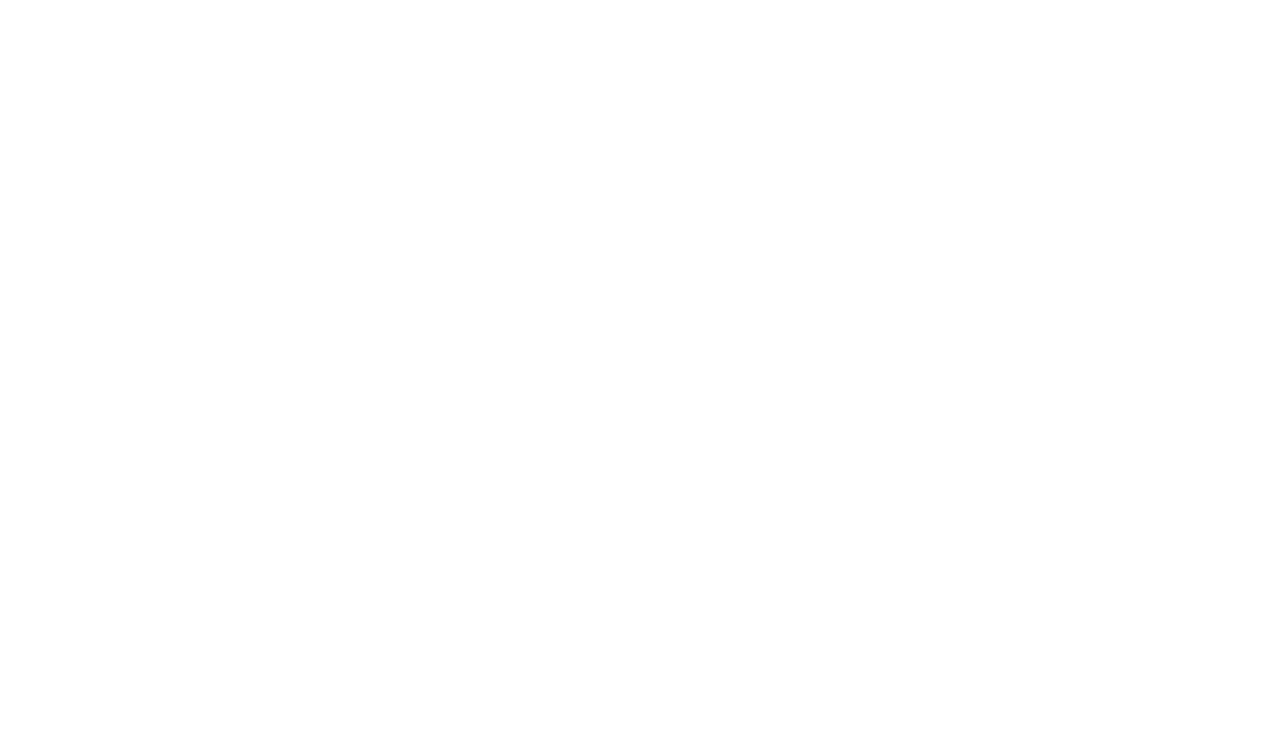
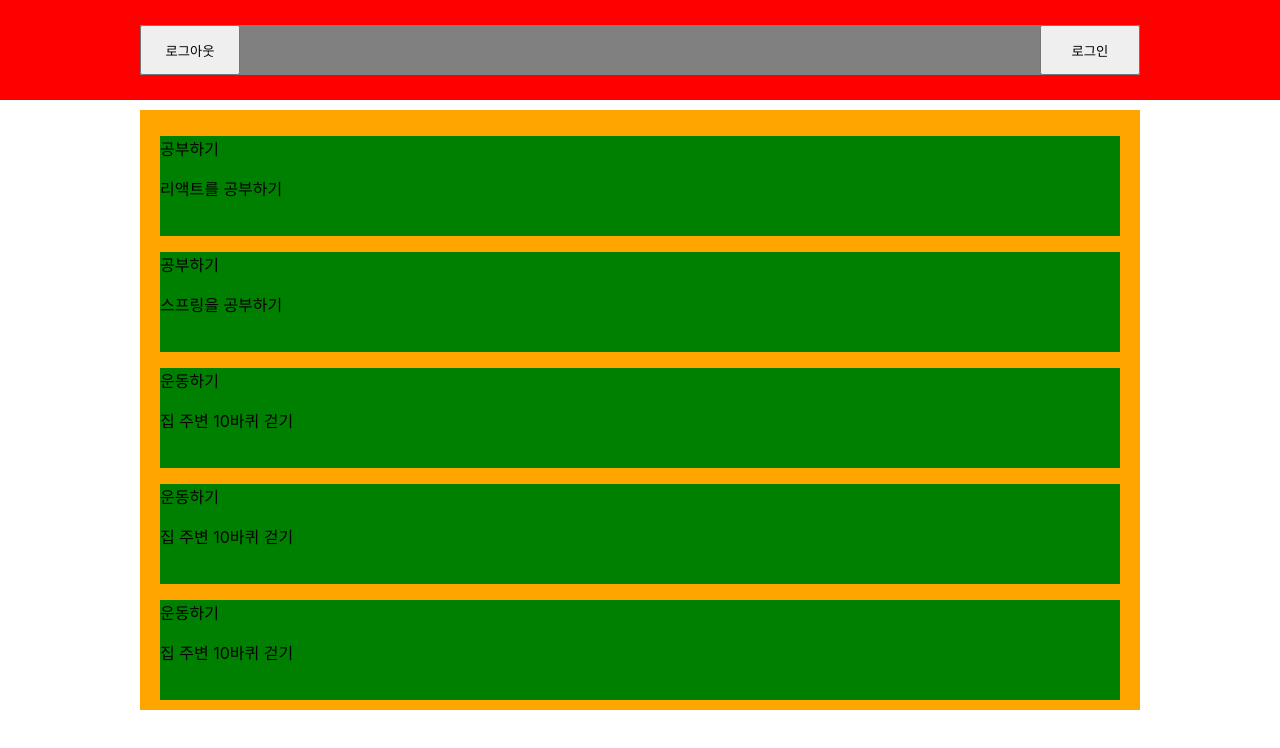
Before and after one commit to ysw753/spart_6week, a React (Create React App) app in the folder scheduler/: page /detail in a window 1280 px wide. Before the commit this address had no page. Shown: the top 748 px of the page. Built offline with nearby package versions, Linux system fonts and the light colour scheme.

Commit message:
+조금 맛탱이간 코드

```diff
--- a/scheduler/src/App.js
+++ b/scheduler/src/App.js
@@ -9,10 +9,12 @@ function App() {
   return (
     <BrowserRouter>
       <Routes>
-        <Route path="/" element={<Login />} />
+        <Route path="/" element={<Main />} />
+        <Route path="/login" element={<Login />} />
         <Route path="/join" element={<Join />} />
+
         <Route path="/:id/main" element={<Main />} />
-        <Route path="/:id/detail" element={<Detail />} />
+        <Route path="/detail" element={<Detail />} />
       </Routes>
     </BrowserRouter>
   );
--- /dev/null
+++ b/scheduler/src/components/Header/Header.js
@@ -0,0 +1,38 @@
+import { useEffect, useState } from "react";
+import { useNavigate } from "react-router";
+import styled from "styled-components";
+
+const Header = () => {
+  return (
+    <HeaderBox>
+      <Box>
+        <button>로그아웃</button>
+        <button>로그인</button>
+      </Box>
+    </HeaderBox>
+  );
+};
+export default Header;
+
+const Box = styled.div`
+  background-color: gray;
+  display: flex;
+  justify-content: space-between;
+  align-items: center;
+  margin: auto;
+  width: 1000px;
+  button {
+    width: 100px;
+    height: 50px;
+  }
+`;
+
+const HeaderBox = styled.div`
+  display: flex;
+  justify-content: space-between;
+  align-items: center;
+  background-color: red;
+  top: 0;
+  height: 100px;
+  width: 100%;
+`;
--- a/scheduler/src/components/detail/Detail.js
+++ b/scheduler/src/components/detail/Detail.js
@@ -1,4 +1,125 @@
+import styled from "styled-components";
+import Header from "../Header/Header";
+
+const DUMMY = [
+  {
+    user: {
+      userid: "useridawdxxa",
+      nickname: "yoo",
+      password: "12345",
+      username: "유성원",
+      day: {
+        dayId: "dayidakxxx",
+        text: "리액트를 공부하기",
+        title: "공부하기",
+      },
+    },
+  },
+  {
+    user: {
+      userid: "useridawdxxa",
+      nickname: "yoo",
+      password: "12345",
+      username: "유성원",
+      day: {
+        dayId: "dayidakxxx",
+        text: "스프링을 공부하기",
+        title: "공부하기",
+      },
+    },
+  },
+  {
+    user: {
+      userid: "useridawdxxa",
+      nickname: "yoo",
+      password: "12345",
+      username: "유성원",
+      day: {
+        dayId: "dayidakxxx",
+        text: "집 주변 10바퀴 걷기",
+        title: "운동하기",
+      },
+    },
+  },
+  {
+    user: {
+      userid: "useridawdxxa",
+      nickname: "yoo",
+      password: "12345",
+      username: "유성원",
+      day: {
+        dayId: "dayidakxxx",
+        text: "집 주변 10바퀴 걷기",
+        title: "운동하기",
+      },
+    },
+  },
+  {
+    user: {
+      userid: "useridawdxxa",
+      nickname: "yoo",
+      password: "12345",
+      username: "유성원",
+      day: {
+        dayId: "dayidakxxx",
+        text: "집 주변 10바퀴 걷기",
+        title: "운동하기",
+      },
+    },
+  },
+];
+
 const Detail = () => {
-  return <h1>detail</h1>;
+  return (
+    <>
+      <Header />
+      <MainBox>
+        <DaySection>
+          {DUMMY.map((dayitem) => (
+            <Card>
+              <p>{dayitem.user.day.title}</p>
+              <p>{dayitem.user.day.text}</p>
+            </Card>
+          ))}
+        </DaySection>
+      </MainBox>
+    </>
+  );
 };
 export default Detail;
+const MainBox = styled.div`
+  width: 1000px;
+  min-width: 1000px;
+
+  background-color: orange;
+  margin: auto;
+`;
+const Card = styled.div`
+  margin: auto;
+  width: inherit;
+  height: 100px;
+  background-color: green;
+`;
+const DaySection = styled.div`
+  margin: 10px;
+  padding: 10px;
+`;
+const EtcSection = styled.div`
+  padding: 10px;
+  display: flex;
+  justify-content: center;
+  align-items: center;
+`;
+
+const WeekSection = styled.div`
+  margin: 10px;
+  width: 500px;
+  height: 300px;
+  background-color: yellow;
+`;
+const MonthSection = styled.div`
+  margin: 10px;
+  width: 500px;
+  height: 300px;
+  background-color: blue;
+`;
--- a/scheduler/src/components/login/Join.js
+++ b/scheduler/src/components/login/Join.js
@@ -1,4 +1,65 @@
+import { useNavigate } from "react-router";
+import styled from "styled-components";
+
 const Join = () => {
-  return <p>join</p>;
+  const navigate = useNavigate();
+  const gojoin = () => {
+    navigate(`/`);
+  };
+
+  return (
+    <>
+      <Title>SCHEDULER</Title>
+
+      <FormBox>
+        <h3>회원가입</h3>
+        <form onSubmit={gojoin}>
+          <input placeholder="이름" />
+          <input placeholder="닉네임" />
+          <input placeholder="비밀번호" minLength={8} />
+          <input placeholder="비밀번호확인" minLength={8} />
+          <div>
+            <button>가입하기</button>
+          </div>
+        </form>
+      </FormBox>
+    </>
+  );
 };
 export default Join;
+
+const Title = styled.h1`
+  text-align: center;
+`;
+const FormBox = styled.div`
+  background-color: gray;
+  width: 500px;
+  height: 500px;
+  display: flex;
+  justify-content: center;
+  flex-direction: column;
+  align-items: center;
+  margin: auto;
+  form {
+    display: flex;
+    flex-direction: column;
+    justify-content: center;
+  }
+  form input {
+    margin: auto;
+    margin-bottom: 10px;
+    width: 400px;
+    height: 50px;
+  }
+  form div {
+    width: 400px;
+
+    display: flex;
+    justify-content: space-around;
+  }
+  form div button {
+    margin-top: 50px;
+    width: 100px;
+    height: 50px;
+  }
+`;
--- a/scheduler/src/components/login/Login.js
+++ b/scheduler/src/components/login/Login.js
@@ -1,4 +1,73 @@
+import { useNavigate } from "react-router";
+import styled from "styled-components";
+
 const Login = () => {
-  return <p>login</p>;
+  const navigate = useNavigate();
+
+  const goSignup = () => {
+    navigate("/join");
+  };
+  const goSubmit = (e) => {
+    e.preventDefault();
+    const id = e.currentTarget[0].value;
+    const password = e.currentTarget[1].value;
+    alert("로그인완료");
+    navigate("/:id/main");
+  };
+
+  return (
+    <>
+      <Title>SCHEDULER</Title>
+
+      <FormBox>
+        <h3>로그인</h3>
+        <form onSubmit={goSubmit}>
+          <input placeholder="id" />
+          <input type="password" placeholder="password" minLength={8} />
+          <div>
+            <button type="button" onClick={goSignup}>
+              회원가입
+            </button>
+            <button>로그인</button>
+          </div>
+        </form>
+      </FormBox>
+    </>
+  );
 };
 export default Login;
+const Title = styled.h1`
+  text-align: center;
+`;
+const FormBox = styled.div`
+  background-color: gray;
+  width: 500px;
+  height: 500px;
+  display: flex;
+  justify-content: center;
+  flex-direction: column;
+  align-items: center;
+  margin: auto;
+  form {
+    display: flex;
+    flex-direction: column;
+    justify-content: center;
+  }
+  form input {
+    margin: auto;
+    margin-bottom: 10px;
+    width: 400px;
+    height: 50px;
+  }
+  form div {
+    width: 400px;
+
+    display: flex;
+    justify-content: space-around;
+  }
+  form div button {
+    margin-top: 50px;
+    width: 100px;
+    height: 50px;
+  }
+`;
--- a/scheduler/src/components/main/Main.js
+++ b/scheduler/src/components/main/Main.js
@@ -1,4 +1,62 @@
+import { useNavigate } from "react-router";
+import styled from "styled-components";
+import Header from "../Header/Header";
+
 const Main = () => {
-  return <p>main</p>;
+  const navigate = useNavigate();
+
+  const goDay = () => {
+    navigate("/detail");
+  };
+
+  return (
+    <>
+      <Header />
+      <MainBox>
+        <DaySection onClick={goDay}>일간스케쥴</DaySection>
+
+        <EtcSection>
+          <WeekSection>주간스케쥴</WeekSection>
+          <MonthSection>월간스케쥴</MonthSection>
+        </EtcSection>
+      </MainBox>
+    </>
+  );
 };
 export default Main;
+const MainBox = styled.div`
+  width: 1000px;
+  min-width: 1000px;
+  text-align: center;
+  padding: 60px;
+  margin: auto;
+`;
+
+const DaySection = styled.div`
+  background-color: green;
+
+  margin: 10px;
+
+  height: 300px;
+  margin: 20px;
+  padding: 10px;
+`;
+const EtcSection = styled.div`
+  padding: 10px;
+  display: flex;
+  justify-content: center;
+  align-items: center;
+`;
+
+const WeekSection = styled.div`
+  margin: 10px;
+  width: 500px;
+  height: 300px;
+  background-color: yellow;
+`;
+const MonthSection = styled.div`
+  margin: 10px;
+  width: 500px;
+  height: 300px;
+  background-color: blue;
+`;
```
